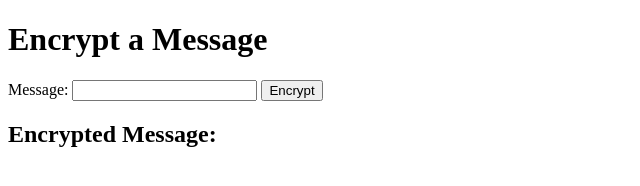
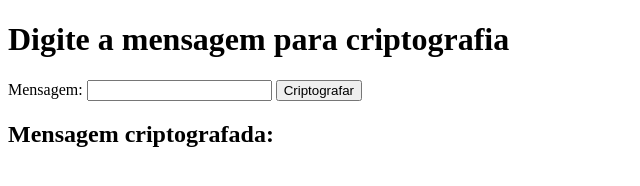
Before and after one commit to akarolhc/projeto-gabriel, a website: page public/index.html in a window 1280 px wide. Shown: the whole page, without its empty margins (0-640 px from the left). Drawn offline with Linux system fonts and the light colour scheme.

Commit message:
feat: ajustes criptografia

```diff
--- a/public/index.html
+++ b/public/index.html
@@ -7,14 +7,14 @@
     <title>Encrypt Message</title>
 </head>
 <body>
-    <h1>Encrypt a Message</h1>
+    <h1>Digite a mensagem para criptografia</h1>
     <form action="/encrypt" method="POST">
-        <label for="message">Message:</label>
+        <label for="message">Mensagem:</label>
         <input type="text" id="message" name="message" required>
-        <button type="submit">Encrypt</button>
+        <button type="submit">Criptografar</button>
     </form>
     <div>
-        <h2>Encrypted Message:</h2>
+        <h2>Mensagem criptografada:</h2>
         <pre id="encryptedMessage"></pre>
     </div>
 
```
Also changed, not shown: public/decrypt.html (+3 -3 lines).
